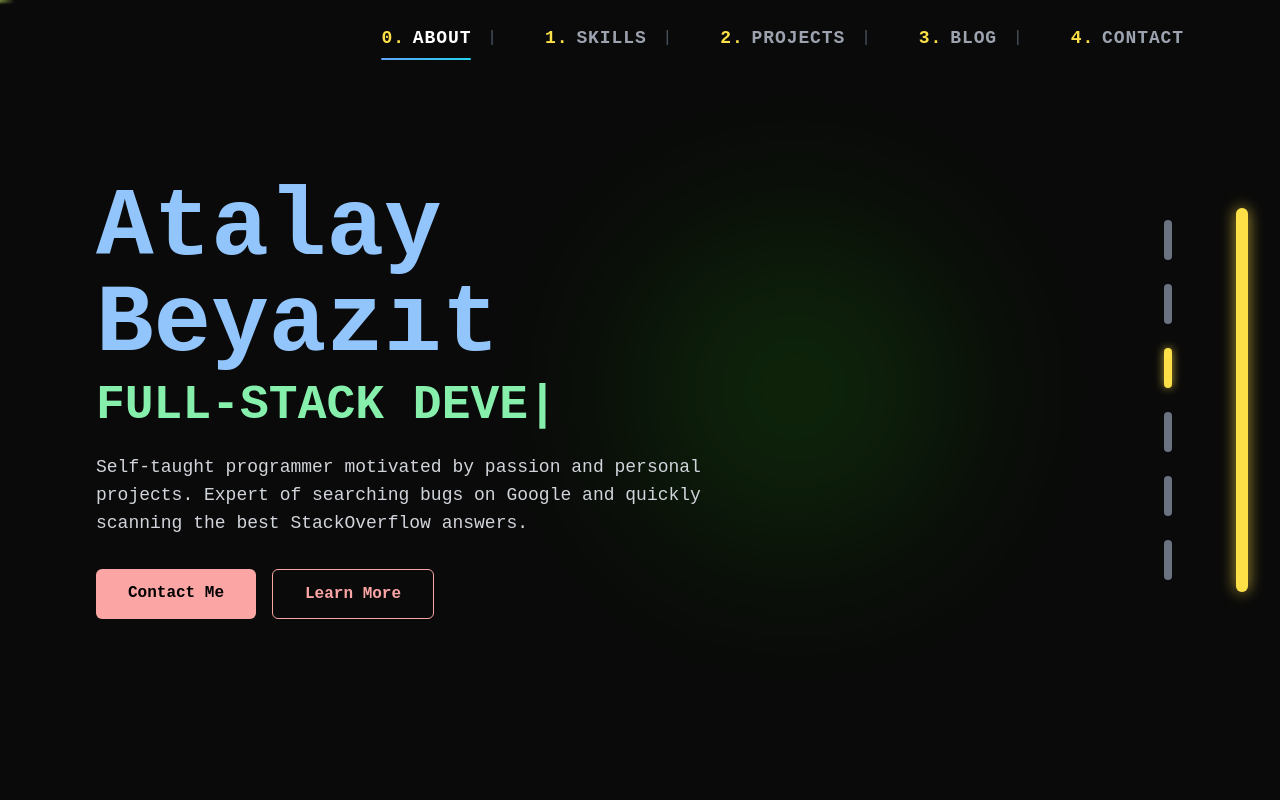
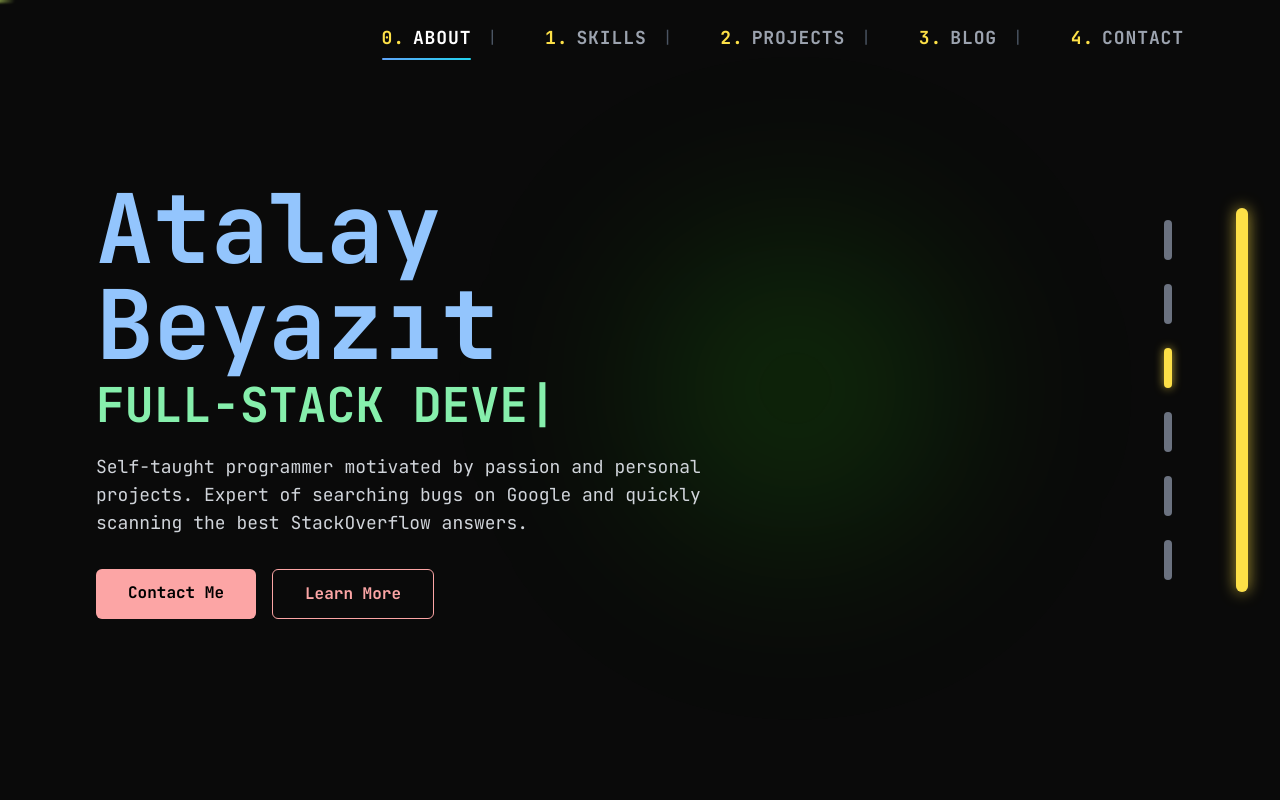
Before and after one commit to unsignedbuntu/PersonalSite, a Next.js app: page / in a window 1280 px wide. Shown: the top 800 px of the page. Built offline with nearby package versions, Linux system fonts and the light colour scheme; no server answers.

Commit message:
CSS error fixed succesfully by using next.js own font module.

```diff
--- a/src/app/globals.css
+++ b/src/app/globals.css
@@ -5,14 +5,11 @@
 @tailwind components;
 @tailwind utilities;
 
-/* Font Tanımlaması */
-@import url('https://fonts.googleapis.com/css2?family=JetBrains+Mono:wght@400;700&display=swap');
-
 /* Temel Body Stilleri */
 body {
   background-color: #0a0a0a;
   color: #ffffff;
-  font-family: 'JetBrains Mono', monospace; /* Fontu tüm siteye uygula */
+  /* Font artık next/font/google üzerinden layout.tsx'te uygulanıyor */
   cursor: none; /* Orijinal fare imlecini gizler */
 }
 
--- a/src/app/layout.tsx
+++ b/src/app/layout.tsx
@@ -1,6 +1,15 @@
 // src/app/layout.tsx
 import './globals.css';
 import CometCursorWrapper from '@/components/CometCursorWrapper';
+import { JetBrains_Mono } from 'next/font/google';
+
+// JetBrains Mono fontunu Next.js optimize edilmiş modülü ile yapılandır
+const jetbrainsMono = JetBrains_Mono({
+  subsets: ['latin'],
+  weight: ['400', '700'],
+  display: 'swap',
+  variable: '--font-jetbrains-mono',
+});
 
 export const metadata = {
   title: 'Atalay Beyazıt - Portföy',
@@ -14,8 +23,7 @@
 }) {
   return (
     <html lang="tr">
-      {/* Body etiketinde artık className yok, tüm stiller globals.css'ten geliyor */}
-      <body>
+      <body className={jetbrainsMono.className}>
         <div className="background-glow"></div>
         <CometCursorWrapper />
         {children}
```
